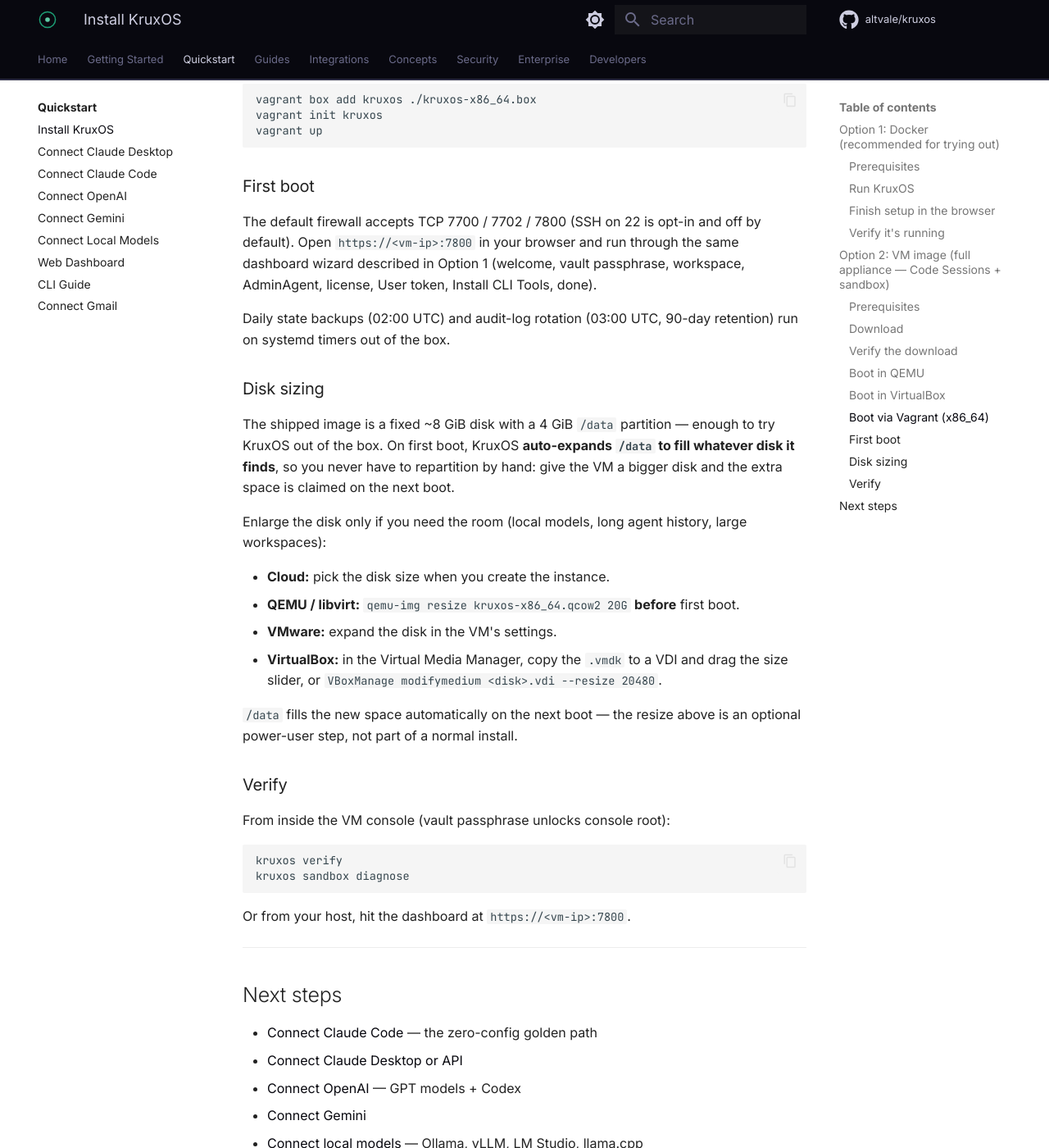
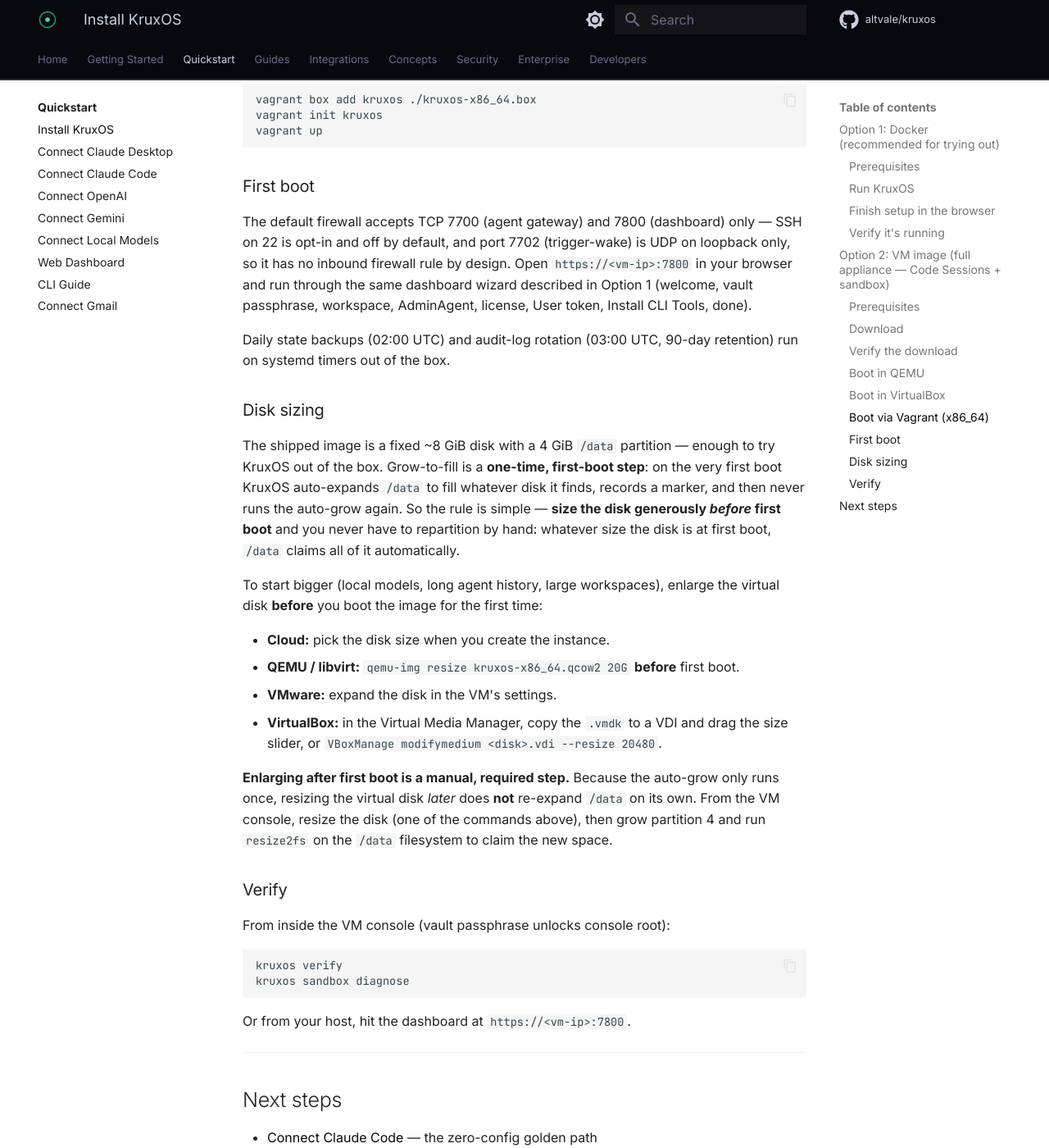
Before and after one commit to altvale/kruxos, an MkDocs documentation site: the page built from docs/public/docs/quickstart/install.md, in a window 1280 px wide and 1400 px high, scrolled down 4437 px. Shown: the whole window at 82% size. Built offline with MkDocs 1.6.1 and Material for MkDocs 9.7.7, drawn with Linux system fonts in a browser that asks for light colours; comment, search, counter and statistics services are not loaded.

Commit message:
docs(install): grow-to-fill is a first-boot one-shot; firewall lists 7700+7800 only
Disk sizing: the auto-expand of /data is a one-time, first-boot operation
(guarded by a marker that is never removed), not something that re-runs on
every boot. Rewrote the section honestly — size the disk generously before
first boot; enlarging it later does not re-expand /data on its own and needs
a manual partition + resize2fs grow (required, not the optional step it was
framed as).

First boot: the default firewall accepts TCP 7700 (agent gateway) and 7800
(dashboard) only. 7702 (trigger-wake) is UDP on loopback with no inbound rule
by design, so it was wrong to list it as an accepted TCP port; corrected to
stay consistent with the security-model port map.

```diff
--- a/docs/public/docs/quickstart/install.md
+++ b/docs/public/docs/quickstart/install.md
@@ -155,22 +155,22 @@
 
 ### First boot
 
-The default firewall accepts TCP 7700 / 7702 / 7800 (SSH on 22 is opt-in and off by default). Open `https://<vm-ip>:7800` in your browser and run through the same dashboard wizard described in Option 1 (welcome, vault passphrase, workspace, AdminAgent, license, User token, Install CLI Tools, done).
+The default firewall accepts TCP 7700 (agent gateway) and 7800 (dashboard) only — SSH on 22 is opt-in and off by default, and port 7702 (trigger-wake) is UDP on loopback only, so it has no inbound firewall rule by design. Open `https://<vm-ip>:7800` in your browser and run through the same dashboard wizard described in Option 1 (welcome, vault passphrase, workspace, AdminAgent, license, User token, Install CLI Tools, done).
 
 Daily state backups (02:00 UTC) and audit-log rotation (03:00 UTC, 90-day retention) run on systemd timers out of the box.
 
 ### Disk sizing
 
-The shipped image is a fixed ~8 GiB disk with a 4 GiB `/data` partition — enough to try KruxOS out of the box. On first boot, KruxOS **auto-expands `/data` to fill whatever disk it finds**, so you never have to repartition by hand: give the VM a bigger disk and the extra space is claimed on the next boot.
+The shipped image is a fixed ~8 GiB disk with a 4 GiB `/data` partition — enough to try KruxOS out of the box. Grow-to-fill is a **one-time, first-boot step**: on the very first boot KruxOS auto-expands `/data` to fill whatever disk it finds, records a marker, and then never runs the auto-grow again. So the rule is simple — **size the disk generously _before_ first boot** and you never have to repartition by hand: whatever size the disk is at first boot, `/data` claims all of it automatically.
 
-Enlarge the disk only if you need the room (local models, long agent history, large workspaces):
+To start bigger (local models, long agent history, large workspaces), enlarge the virtual disk **before** you boot the image for the first time:
 
 - **Cloud:** pick the disk size when you create the instance.
 - **QEMU / libvirt:** `qemu-img resize kruxos-x86_64.qcow2 20G` **before** first boot.
 - **VMware:** expand the disk in the VM's settings.
 - **VirtualBox:** in the Virtual Media Manager, copy the `.vmdk` to a VDI and drag the size slider, or `VBoxManage modifymedium <disk>.vdi --resize 20480`.
 
-`/data` fills the new space automatically on the next boot — the resize above is an optional power-user step, not part of a normal install.
+**Enlarging after first boot is a manual, required step.** Because the auto-grow only runs once, resizing the virtual disk *later* does **not** re-expand `/data` on its own. From the VM console, resize the disk (one of the commands above), then grow partition 4 and run `resize2fs` on the `/data` filesystem to claim the new space.
 
 ### Verify
 
```
Also changed, not shown: CHANGELOG.md.
